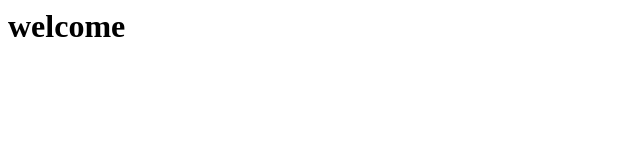
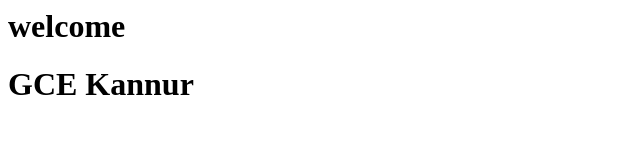
Before and after one commit to sajithbal/projectrepo, a plain HTML site: page index.html in a window 1280 px wide. Shown: the whole page, without its empty margins (0-640 px from the left). Drawn offline with Linux system fonts and the light colour scheme.

Commit message:
index.html file modified

```diff
--- a/index.html
+++ b/index.html
@@ -1,6 +1,6 @@
- <html>
- <body>
-   <h1>welcome</h1>
-</body>
-
- </html>
+<html>
+  <body>
+    <h1>welcome</h1>
+    <h1>GCE Kannur</h1>
+  </body>
+</html>
```
